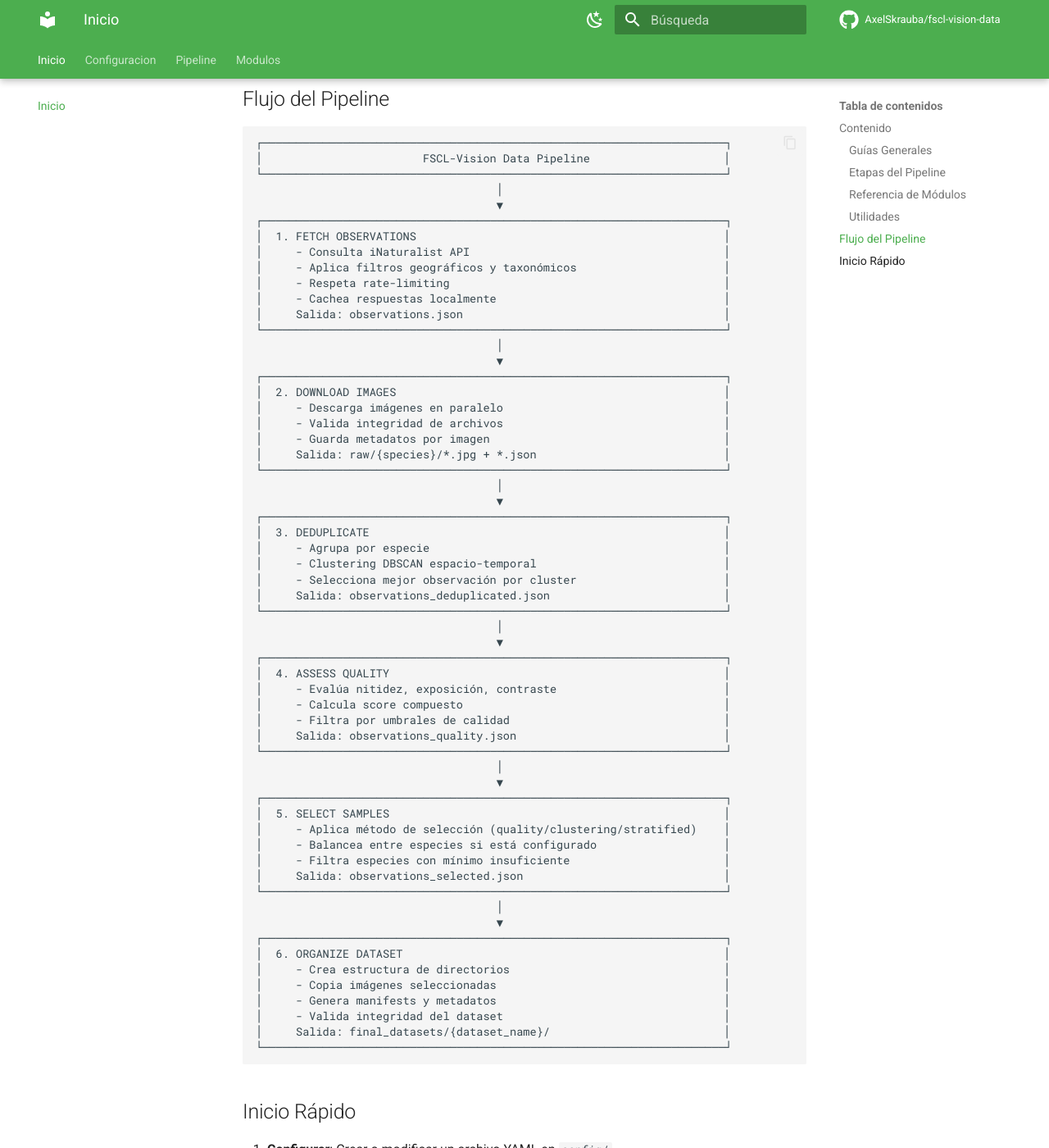
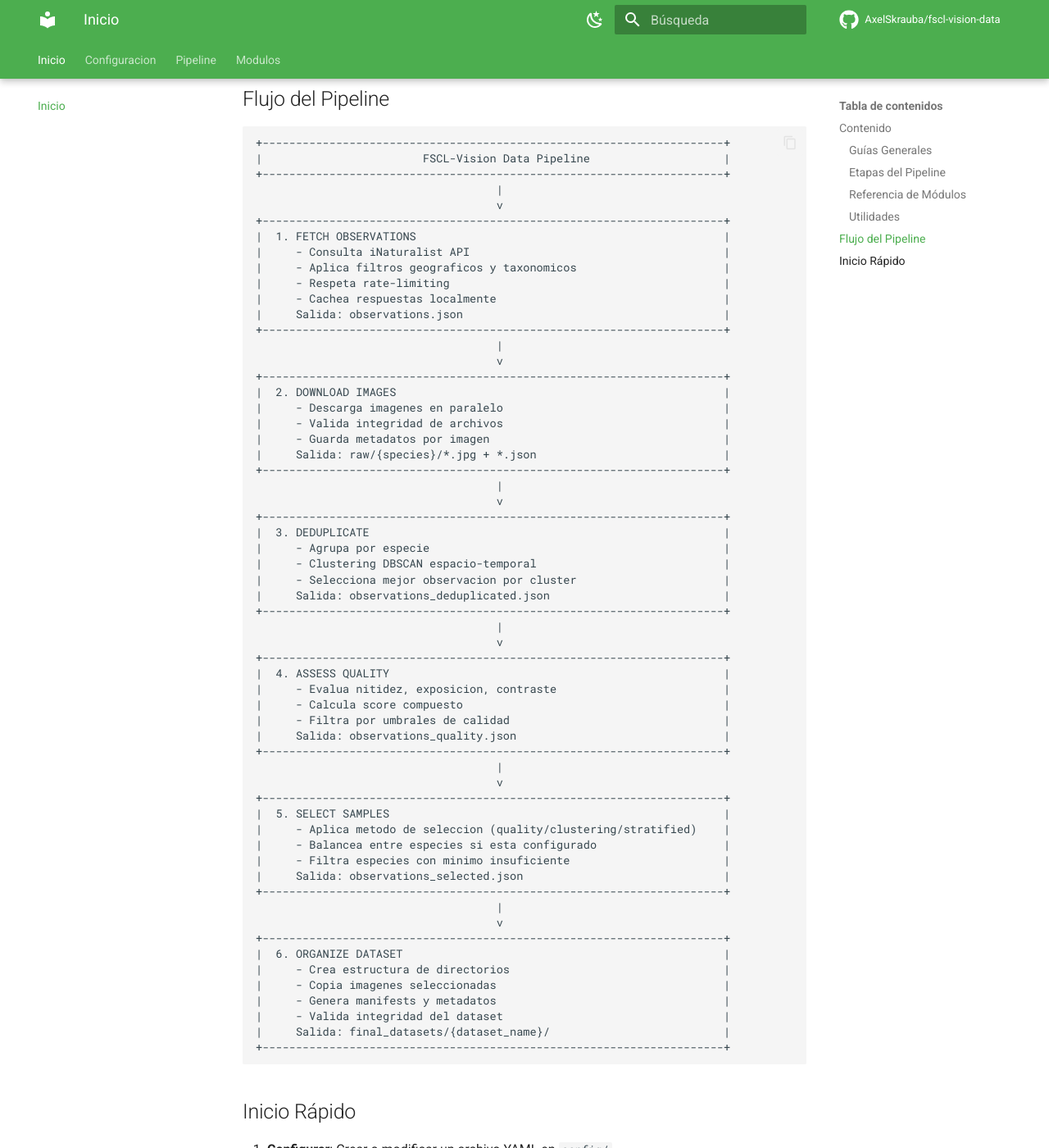
Before and after one commit to AxelSkrauba/fscl-vision-data, an MkDocs documentation site: the page built from docs/README.md, in a window 1280 px wide and 1400 px high, scrolled down 1629 px. Shown: the whole window at 82% size. Built offline with MkDocs 1.6.1 and Material for MkDocs 9.7.7, drawn with Linux system fonts in a browser that asks for light colours; comment, search, counter and statistics services are not loaded.

````diff
--- a/docs/README.md
+++ b/docs/README.md
@@ -47,65 +47,65 @@ Documentación técnica de cada módulo del código fuente:
 ## Flujo del Pipeline
 
 ```
-┌─────────────────────────────────────────────────────────────────────┐
-│                        FSCL-Vision Data Pipeline                    │
-└─────────────────────────────────────────────────────────────────────┘
-                                    │
-                                    ▼
-┌─────────────────────────────────────────────────────────────────────┐
-│  1. FETCH OBSERVATIONS                                              │
-│     - Consulta iNaturalist API                                      │
-│     - Aplica filtros geográficos y taxonómicos                      │
-│     - Respeta rate-limiting                                         │
-│     - Cachea respuestas localmente                                  │
-│     Salida: observations.json                                       │
-└─────────────────────────────────────────────────────────────────────┘
-                                    │
-                                    ▼
-┌─────────────────────────────────────────────────────────────────────┐
-│  2. DOWNLOAD IMAGES                                                 │
-│     - Descarga imágenes en paralelo                                 │
-│     - Valida integridad de archivos                                 │
-│     - Guarda metadatos por imagen                                   │
-│     Salida: raw/{species}/*.jpg + *.json                            │
-└─────────────────────────────────────────────────────────────────────┘
-                                    │
-                                    ▼
-┌─────────────────────────────────────────────────────────────────────┐
-│  3. DEDUPLICATE                                                     │
-│     - Agrupa por especie                                            │
-│     - Clustering DBSCAN espacio-temporal                            │
-│     - Selecciona mejor observación por cluster                      │
-│     Salida: observations_deduplicated.json                          │
-└─────────────────────────────────────────────────────────────────────┘
-                                    │
-                                    ▼
-┌─────────────────────────────────────────────────────────────────────┐
-│  4. ASSESS QUALITY                                                  │
-│     - Evalúa nitidez, exposición, contraste                         │
-│     - Calcula score compuesto                                       │
-│     - Filtra por umbrales de calidad                                │
-│     Salida: observations_quality.json                               │
-└─────────────────────────────────────────────────────────────────────┘
-                                    │
-                                    ▼
-┌─────────────────────────────────────────────────────────────────────┐
-│  5. SELECT SAMPLES                                                  │
-│     - Aplica método de selección (quality/clustering/stratified)    │
-│     - Balancea entre especies si está configurado                   │
-│     - Filtra especies con mínimo insuficiente                       │
-│     Salida: observations_selected.json                              │
-└─────────────────────────────────────────────────────────────────────┘
-                                    │
-                                    ▼
-┌─────────────────────────────────────────────────────────────────────┐
-│  6. ORGANIZE DATASET                                                │
-│     - Crea estructura de directorios                                │
-│     - Copia imágenes seleccionadas                                  │
-│     - Genera manifests y metadatos                                  │
-│     - Valida integridad del dataset                                 │
-│     Salida: final_datasets/{dataset_name}/                          │
-└─────────────────────────────────────────────────────────────────────┘
++---------------------------------------------------------------------+
+|                        FSCL-Vision Data Pipeline                    |
++---------------------------------------------------------------------+
+                                    |
+                                    v
++---------------------------------------------------------------------+
+|  1. FETCH OBSERVATIONS                                              |
+|     - Consulta iNaturalist API                                      |
+|     - Aplica filtros geograficos y taxonomicos                      |
+|     - Respeta rate-limiting                                         |
+|     - Cachea respuestas localmente                                  |
+|     Salida: observations.json                                       |
++---------------------------------------------------------------------+
+                                    |
+                                    v
++---------------------------------------------------------------------+
+|  2. DOWNLOAD IMAGES                                                 |
+|     - Descarga imagenes en paralelo                                 |
+|     - Valida integridad de archivos                                 |
+|     - Guarda metadatos por imagen                                   |
+|     Salida: raw/{species}/*.jpg + *.json                            |
++---------------------------------------------------------------------+
+                                    |
+                                    v
++---------------------------------------------------------------------+
+|  3. DEDUPLICATE                                                     |
+|     - Agrupa por especie                                            |
+|     - Clustering DBSCAN espacio-temporal                            |
+|     - Selecciona mejor observacion por cluster                      |
+|     Salida: observations_deduplicated.json                          |
++---------------------------------------------------------------------+
+                                    |
+                                    v
++---------------------------------------------------------------------+
+|  4. ASSESS QUALITY                                                  |
+|     - Evalua nitidez, exposicion, contraste                         |
+|     - Calcula score compuesto                                       |
+|     - Filtra por umbrales de calidad                                |
+|     Salida: observations_quality.json                               |
++---------------------------------------------------------------------+
+                                    |
+                                    v
++---------------------------------------------------------------------+
+|  5. SELECT SAMPLES                                                  |
+|     - Aplica metodo de seleccion (quality/clustering/stratified)    |
+|     - Balancea entre especies si esta configurado                   |
+|     - Filtra especies con minimo insuficiente                       |
+|     Salida: observations_selected.json                              |
++---------------------------------------------------------------------+
+                                    |
+                                    v
++---------------------------------------------------------------------+
+|  6. ORGANIZE DATASET                                                |
+|     - Crea estructura de directorios                                |
+|     - Copia imagenes seleccionadas                                  |
+|     - Genera manifests y metadatos                                  |
+|     - Valida integridad del dataset                                 |
+|     Salida: final_datasets/{dataset_name}/                          |
++---------------------------------------------------------------------+
 ```
 
 ## Inicio Rápido
````
Also changed, not shown: README.md (+1 -0 lines), docs/pipeline/README.md (+30 -30 lines).
